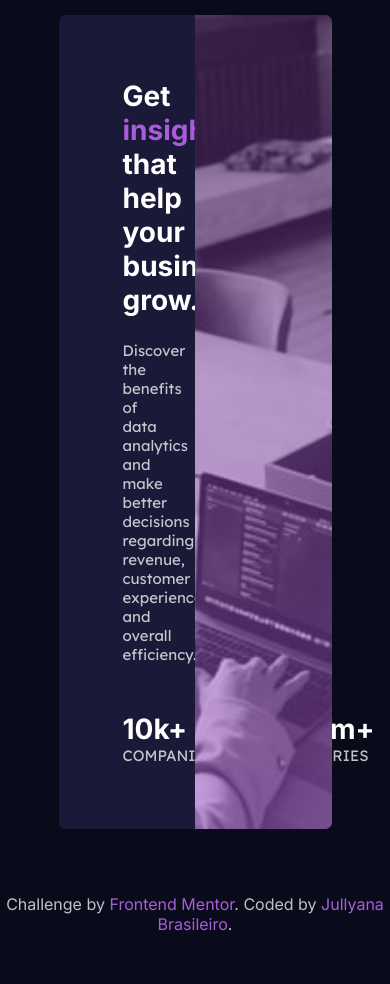
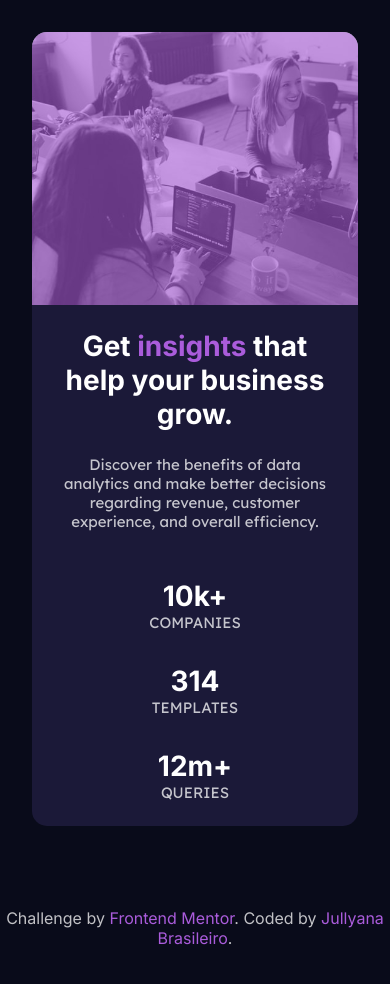
Before and after one commit to jullyanabrasileiro/frontend-mentor-challenges, a plain HTML site: page 011 - Stats preview card component/index.html in a window 390 px wide. Drawn offline with Linux system fonts and the light colour scheme.

Commit message:
responsive wip

```diff
--- a/011 - Stats preview card component/index.html
+++ b/011 - Stats preview card component/index.html
@@ -26,7 +26,7 @@
           <div class="queries"><div class="big-numbers">12m+</div> <div class="description">queries</div></div>
         </div>
       </div>
-      <div class="img"></div>
+      <div class="img"><img src="images/image-header-desktop.jpg" alt="Imagem header people talinkg"></div>
     </div>
   </div>
 
--- a/011 - Stats preview card component/style.css
+++ b/011 - Stats preview card component/style.css
@@ -30,23 +30,25 @@
 }
 
 body {
+    min-height: 100vh;
     background: var(--very-dark-blue-maing-bg);
+    display: flex;
+    align-items: center;
+    flex-direction: column;
 }
 
 .container {
-    width: 90vw;
-    height: 100vh;
+    max-width: 1020px;
     margin: 0 auto;
-    display: flex;
-    align-items: center;
-    justify-content: center;
 }
 
 .main {
-    width: 70vw;
-    border-radius: 7px;
+    display: grid;
+    grid-template-columns: 1fr 1fr;
+    border-radius: 15px;
+    overflow: hidden;
+    margin: 2rem;
     background: var(--dark-desaturated-blue-card-bg);
-    display: flex;
 }
 
 .main .text {
@@ -54,11 +56,24 @@ body {
     padding: 4rem;
 }
 
-.main .img {
-    width: 50%;
-    border-radius: 0 7px 7px 0;
-    background: linear-gradient(0deg, hsl(277, 64%, 61%, 0.5) 0%, hsla(277, 49%, 29%, 0.5)100% ), url(images/image-header-desktop.jpg) center no-repeat;
-    background-size: cover;
+.img {
+    position: relative;
+}
+
+.img img {
+    width: 100%;
+    height: 100%;
+    object-fit: cover;
+}
+
+.img::after {
+    position: absolute;
+    content: '';
+    height: 100%;
+    width: 100%;
+    left: 0;
+    top: 0;
+    background-color: hsla(277, 64%, 61%, 0.6);
 }
 
 h1 {
@@ -113,12 +128,9 @@ p {
 
 /* Responsive */
 
-@media (max-width: 375px) {
+@media only screen and (max-width: 475px) {
     .main {
-        flex-direction: column-reverse;
-        justify-content: space-between;
-        width: 98vw;
-        height: 98vh;
+        grid-template-columns: 1fr;
     }
 
     .main .text {
@@ -137,8 +149,6 @@ p {
     }
 
     .main .img {
-        height: 30%;
-        width: 100%;
-        border-radius:  7px 7px 0 0;
+        order: -1;
     }
 }
```
